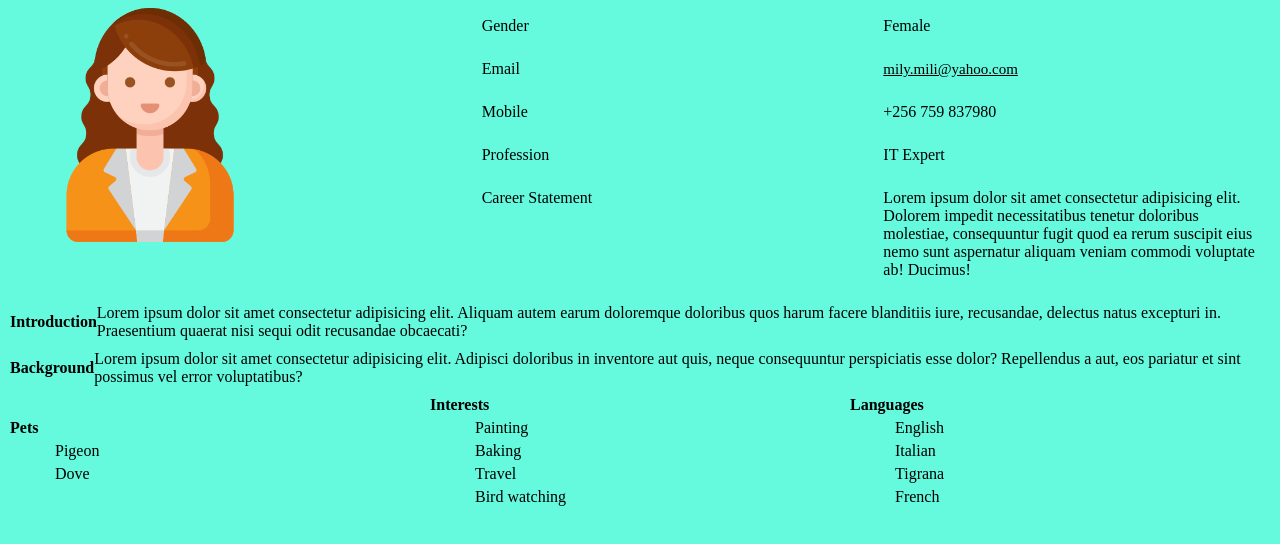
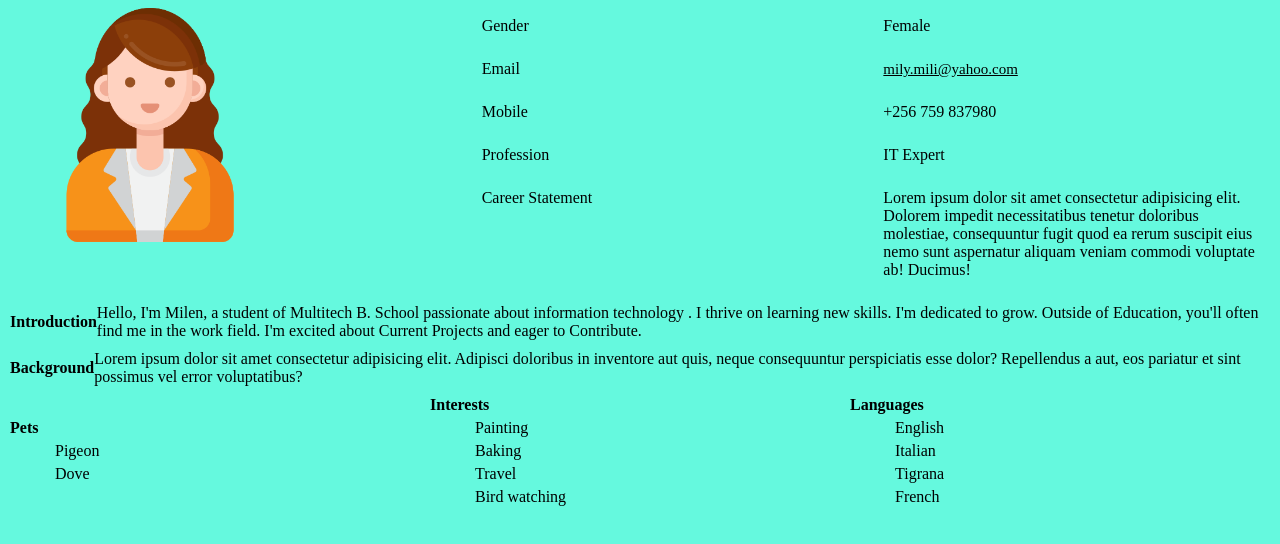
Before and after one commit to milymili/personal-portfolio, a plain HTML site: page about-me.html in a window 1280 px wide. Shown: the part 134-678 px from the top of the page. Drawn offline with Linux system fonts and the light colour scheme.

Commit message:
Update about-me.html
intro

```diff
--- a/about-me.html
+++ b/about-me.html
@@ -59,7 +59,7 @@
     <div class="row">
         <h4>Introduction</h4>
         <p>
-            Lorem ipsum dolor sit amet consectetur adipisicing elit. Aliquam autem earum doloremque doloribus quos harum facere blanditiis iure, recusandae, delectus natus excepturi in. Praesentium quaerat nisi sequi odit recusandae obcaecati?
+            Hello, I'm Milen, a student of Multitech B. School passionate about information technology . I thrive on learning new skills. I'm dedicated to grow. Outside of Education, you'll often find me in the work field. I'm excited about  Current Projects and eager to  Contribute.
         </p>
     </div>
     <div class="row">
```
